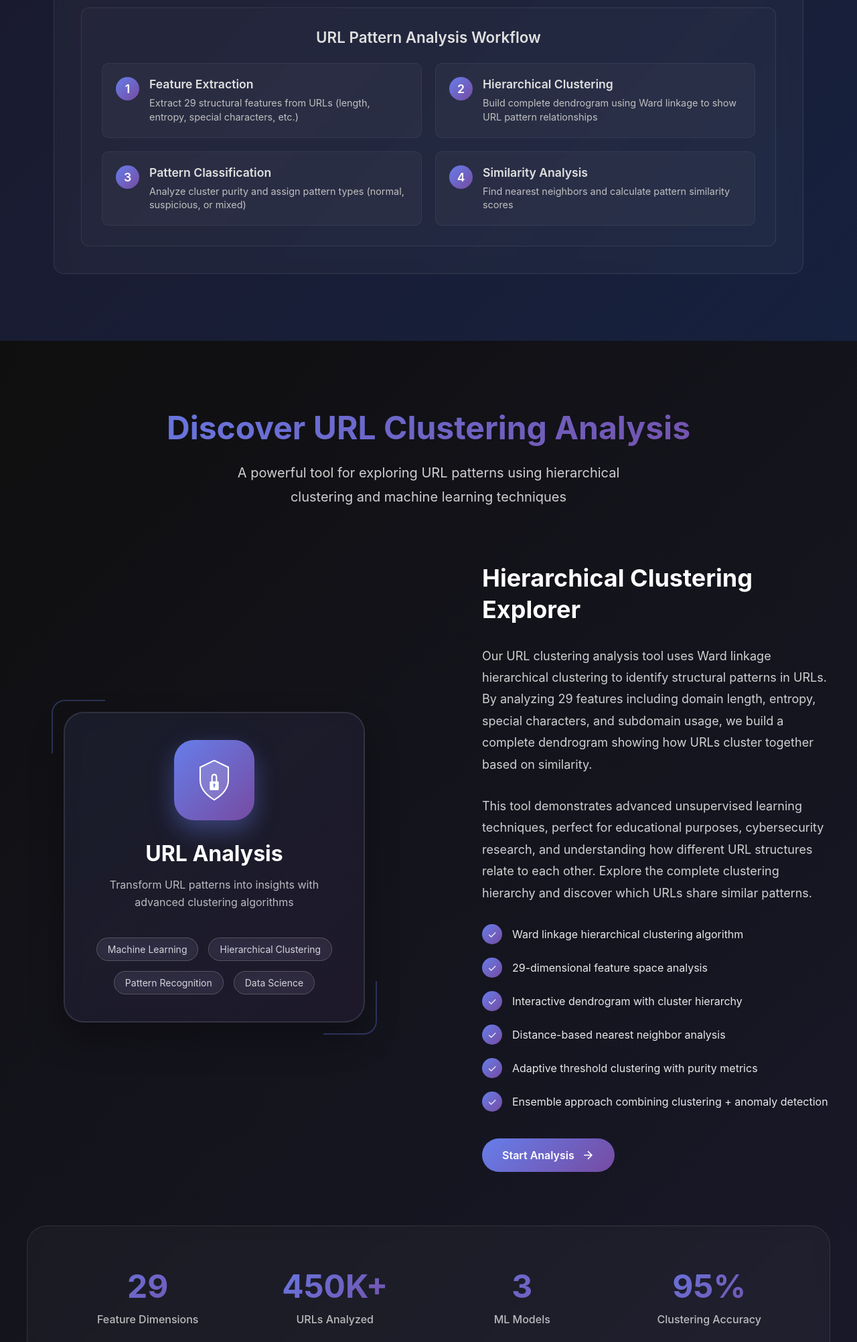
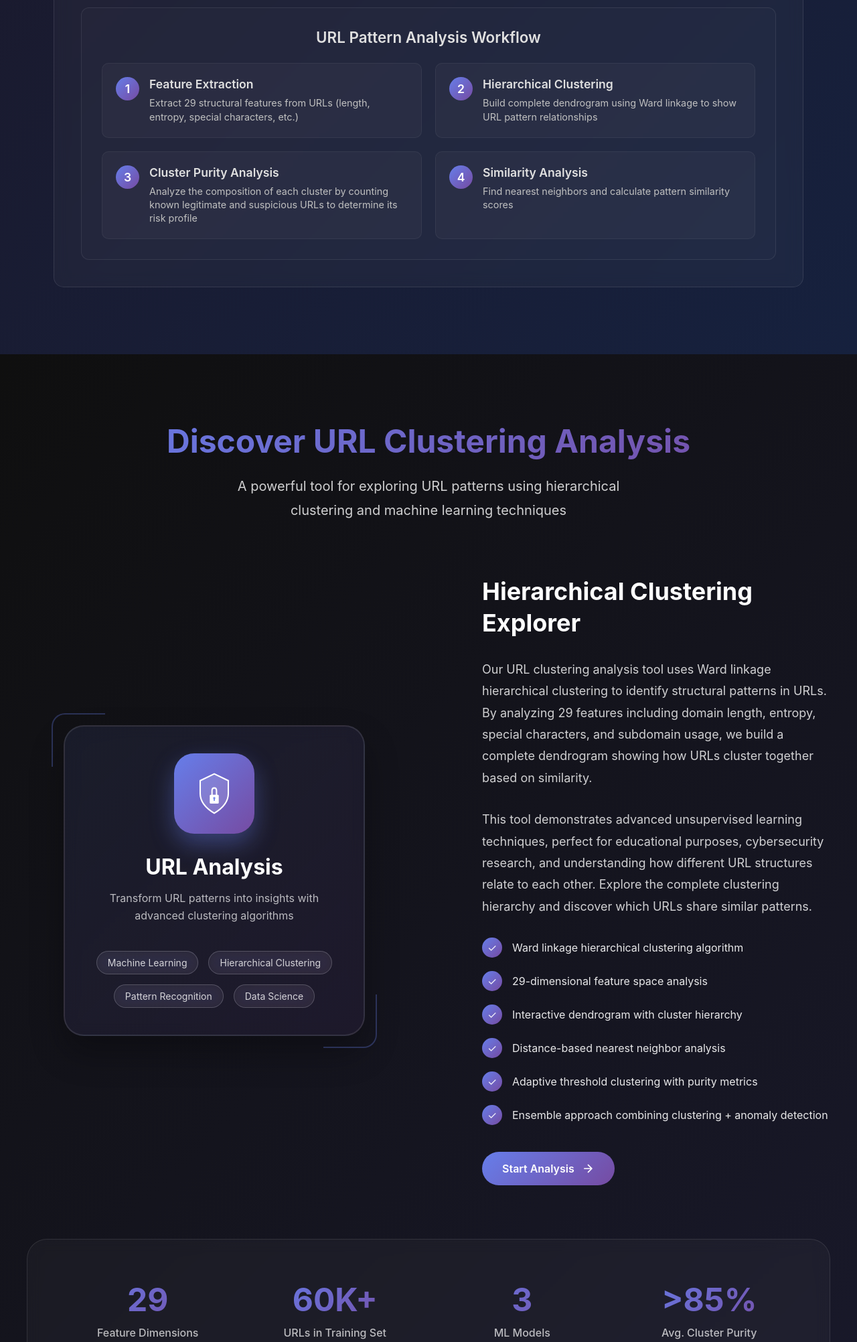
Before and after one commit to Kyne0328/URL-Analysis, a Flask app: page / in a window 1280 px wide; the page is wider, and only the part inside the window is pictured. Shown: the part 3031-5035 px from the top of that part at 67% size. Run offline with Flask 3, Linux system fonts and the light colour scheme.

Commit message:
Refactored URL analysis function to accept pre-processed url_info, enhancing efficiency by eliminating redundant calls. Updated prediction logic to derive pattern group from cluster purity information, and improved visualization elements for clarity and consistency.

```diff
--- a/routes.py
+++ b/routes.py
@@ -23,12 +23,15 @@ def analyze_url():
         if not url.startswith(('http://', 'https://')):
             url = 'https://' + url
 
-        # Analyze URL
+        # --- MODIFIED SECTION: Analyze ONCE and pass results ---
+        # 1. Run the analysis and store the complete result object
         url_info = find_url_position_in_dendrogram(url)
 
-        # Generate matplotlib charts and convert to base64
+        # 2. Generate the plots
         main_dendro_fig = create_dendrogram_figure()
-        url_analysis_fig = create_url_cluster_analysis(url)
+        # 3. Pass the *result object* to the chart function, not the raw URL
+        url_analysis_fig = create_url_cluster_analysis(url_info)
+        # --- END OF MODIFIED SECTION ---
 
         # Convert to base64 images
         main_dendro_b64 = figure_to_base64(main_dendro_fig) if main_dendro_fig else None
--- a/templates/index.html
+++ b/templates/index.html
@@ -318,8 +318,8 @@
                             <div class="step">
                                 <div class="step-number">3</div>
                                 <div class="step-content">
-                                    <h6>Pattern Classification</h6>
-                                    <p>Analyze cluster purity and assign pattern types (normal, suspicious, or mixed)</p>
+                                    <h6>Cluster Purity Analysis</h6>
+                                    <p>Analyze the composition of each cluster by counting known legitimate and suspicious URLs to determine its risk profile</p>
                                 </div>
                             </div>
                             <div class="step">
@@ -408,9 +408,9 @@
                     <div class="stat-description">URL entropy, length, special chars, and 26 more features</div>
                 </div>
                 <div class="stat-item">
-                    <div class="stat-number">450K+</div>
-                    <div class="stat-label">URLs Analyzed</div>
-                    <div class="stat-description">Trained on 450,000+ legitimate and phishing URLs</div>
+                    <div class="stat-number">60K+</div>
+                    <div class="stat-label">URLs in Training Set</div>
+                    <div class="stat-description">Trained on a balanced, stratified sample from a 450K+ URL dataset</div>
                 </div>
                 <div class="stat-item">
                     <div class="stat-number">3</div>
@@ -418,9 +418,9 @@
                     <div class="stat-description">Hierarchical Clustering + Isolation Forest + Rule-Based</div>
                 </div>
                 <div class="stat-item">
-                    <div class="stat-number">95%</div>
-                    <div class="stat-label">Clustering Accuracy</div>
-                    <div class="stat-description">High-purity clusters with 80%+ pattern consistency</div>
+                    <div class="stat-number">>85%</div>
+                    <div class="stat-label">Avg. Cluster Purity</div>
+                    <div class="stat-description">The model forms high-purity clusters, where the dominant pattern (e.g., suspicious) makes up over 85% of the members</div>
                 </div>
             </div>
 
```
Also changed, not shown: ml_model.py (+25 -10 lines), 5 other files.
